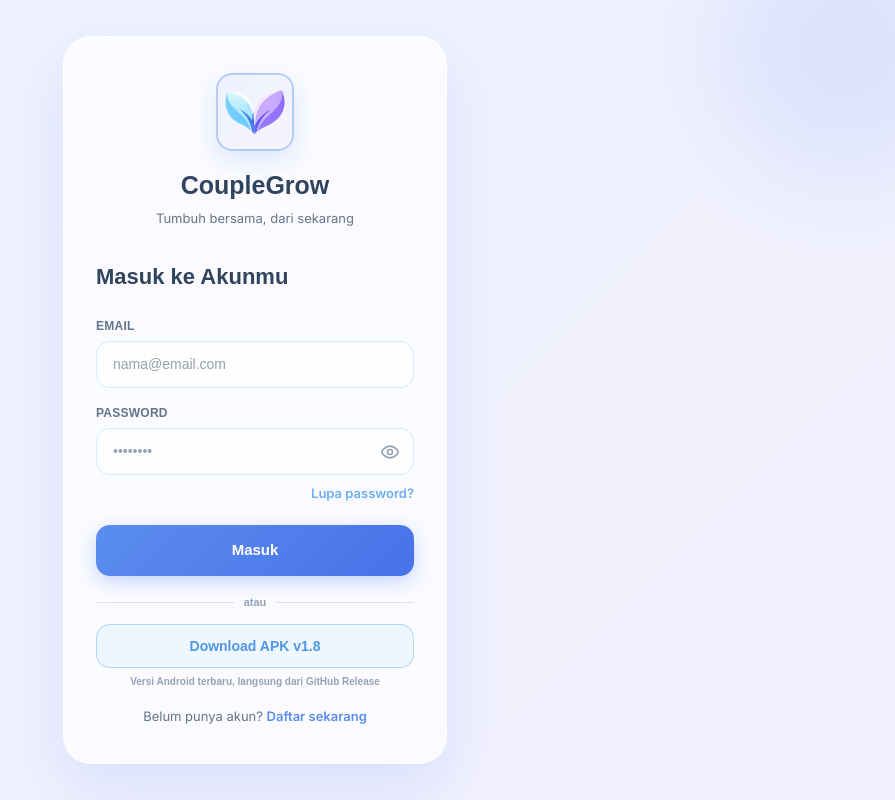
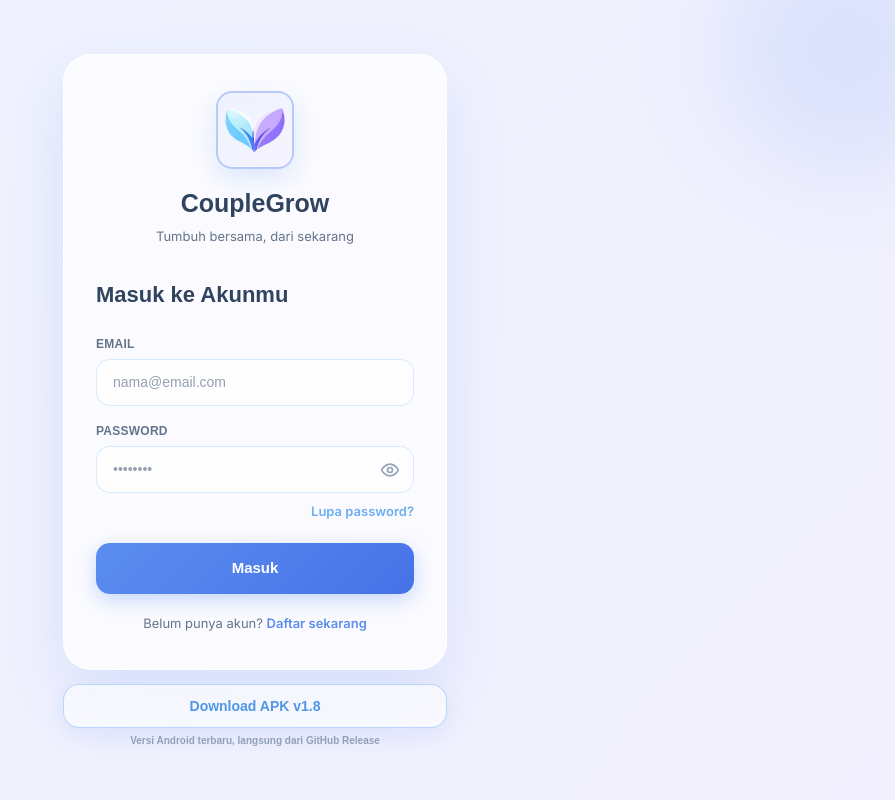
Before and after one commit to uwangraph/couple-grow, a SvelteKit app in the folder frontend/: page /login in a window 1280 px wide. Shown: the whole page, without its empty margins (385-1280 px from the left). Built offline with nearby package versions, Linux system fonts and the light colour scheme.

Commit message:
refactor: place APK download below login card

```diff
--- a/frontend/src/routes/(auth)/+layout.svelte
+++ b/frontend/src/routes/(auth)/+layout.svelte
@@ -1,6 +1,19 @@
 <script lang="ts">
-  import Icon from '$lib/Icon.svelte';
+  import { page } from '$app/state';
+  import { onMount } from 'svelte';
   let { children } = $props();
+  let apkVersion = $state('');
+  let apkDownloadUrl = $state('https://github.com/uwangraph/couple-grow/releases/latest');
+
+  onMount(async () => {
+    try {
+      const response = await fetch(`/app-version.json?t=${Date.now()}`, { cache: 'no-store' });
+      if (!response.ok) return;
+      const latest = await response.json();
+      apkVersion = latest.versionName || '';
+      if (latest.downloadUrl) apkDownloadUrl = latest.downloadUrl;
+    } catch (_) { /* keep latest-release fallback */ }
+  });
 </script>
 
 <div class="auth-shell min-h-screen relative overflow-hidden flex items-center justify-center p-6">
@@ -21,13 +34,27 @@
 
     {@render children()}
   </div>
+
+  {#if page.url.pathname === '/login'}
+    <div class="apk-download-section z-10">
+      <a class="apk-download-btn" href={apkDownloadUrl} target="_blank" rel="noreferrer">
+        Download APK{apkVersion ? ` v${apkVersion}` : ''}
+      </a>
+      <p>Versi Android terbaru, langsung dari GitHub Release</p>
+    </div>
+  {/if}
 </div>
 
 <style>
-  .auth-shell { background: linear-gradient(135deg, #EEF2FE 0%, #F2F0FE 100%); font-family: 'Nunito', sans-serif; }
+  .auth-shell { flex-direction: column; gap: 14px; background: linear-gradient(135deg, #EEF2FE 0%, #F2F0FE 100%); font-family: 'Nunito', sans-serif; }
   .auth-card { background: rgba(255,255,255,.72); backdrop-filter: blur(22px); -webkit-backdrop-filter: blur(22px); border: 1px solid rgba(255,255,255,.9); border-radius: 28px; padding: 36px 32px; box-shadow: 0 25px 60px rgba(91,141,239,.16); }
   .logo-mark { width: 78px; height: 78px; background: linear-gradient(135deg, #EEF2FE, #F6F4FE); border: 2px solid rgba(91,141,239,.4); box-shadow: 0 8px 24px rgba(91,141,239,.22), 0 0 0 4px rgba(255,255,255,.45); overflow: hidden; }
   .logo-mark img { width: 76px; height: 76px; object-fit: contain; }
+  .apk-download-section { width: 100%; max-width: 384px; text-align: center; }
+  .apk-download-btn { display: flex; align-items: center; justify-content: center; width: 100%; padding: 13px 16px; box-sizing: border-box; border: 1.5px solid rgba(107,175,242,.45); border-radius: 16px; background: rgba(255,255,255,.62); backdrop-filter: blur(18px); -webkit-backdrop-filter: blur(18px); color: #4F96E5; box-shadow: 0 8px 24px rgba(91,141,239,.12); font: 800 14px 'Nunito', sans-serif; text-decoration: none; transition: transform .15s ease, background .15s ease; }
+  .apk-download-btn:hover { background: rgba(255,255,255,.82); transform: translateY(-1px); }
+  .apk-download-btn:active { transform: scale(.98); }
+  .apk-download-section p { margin: 7px 0 0; color: #94A3B8; font: 600 10px 'Nunito', sans-serif; }
   :global(body) {
     margin: 0;
     font-family: 'Nunito', sans-serif;
--- a/frontend/src/routes/(auth)/login/+page.svelte
+++ b/frontend/src/routes/(auth)/login/+page.svelte
@@ -16,19 +16,6 @@
   let newPassword = $state('');
   let showPassword = $state(false);
   let showNewPassword = $state(false);
-  let apkVersion = $state('');
-  let apkDownloadUrl = $state('https://github.com/uwangraph/couple-grow/releases/latest');
-
-  async function fetchLatestApk() {
-    try {
-      const response = await fetch(`/app-version.json?t=${Date.now()}`, { cache: 'no-store' });
-      if (!response.ok) return;
-      const latest = await response.json();
-      apkVersion = latest.versionName || '';
-      if (latest.downloadUrl) apkDownloadUrl = latest.downloadUrl;
-    } catch (_) { /* keep the GitHub latest-release fallback */ }
-  }
-
   onMount(() => {
     const qEmail = $page.url.searchParams.get('email');
     const qCode = $page.url.searchParams.get('code');
@@ -37,7 +24,6 @@
       resetCode = qCode;
       mode = 'reset';
     }
-    fetchLatestApk();
   });
 
   async function handleLogin(e: Event) {
@@ -205,16 +191,6 @@
 
   </button>
 
-  {#if mode === 'login'}
-    <div class="apk-download-section">
-      <div class="auth-divider"><span>atau</span></div>
-      <a class="apk-download-btn" href={apkDownloadUrl} target="_blank" rel="noreferrer">
-        Download APK{apkVersion ? ` v${apkVersion}` : ''}
-      </a>
-      <p class="apk-download-note">Versi Android terbaru, langsung dari GitHub Release</p>
-    </div>
-  {/if}
-
   <p style="text-align: center; font-size: 13px; color: #64748B; margin: 20px 0 0 0; font-family: Inter, sans-serif;">
     {#if mode === 'login'}
       Belum punya akun? <a href="/register" class="auth-link">Daftar sekarang</a>
@@ -244,11 +220,4 @@
     cursor: pointer;
     padding: 0;
   }
-  .apk-download-section { margin-top: 18px; text-align: center; }
-  .auth-divider { display: flex; align-items: center; gap: 10px; margin-bottom: 14px; color: #94A3B8; font-size: 11px; font-weight: 700; }
-  .auth-divider::before, .auth-divider::after { content: ''; height: 1px; flex: 1; background: rgba(148,163,184,.28); }
-  .apk-download-btn { display: flex; align-items: center; justify-content: center; width: 100%; padding: 13px 16px; box-sizing: border-box; border: 1.5px solid rgba(107,175,242,.45); border-radius: 14px; background: rgba(234,245,254,.72); color: #4F96E5; font: 800 14px 'Nunito', sans-serif; text-decoration: none; transition: transform .15s ease, background .15s ease; }
-  .apk-download-btn:hover { background: rgba(219,234,254,.9); transform: translateY(-1px); }
-  .apk-download-btn:active { transform: scale(.98); }
-  .apk-download-note { margin: 8px 0 0; color: #94A3B8; font: 600 10px 'Nunito', sans-serif; }
 </style>
```
